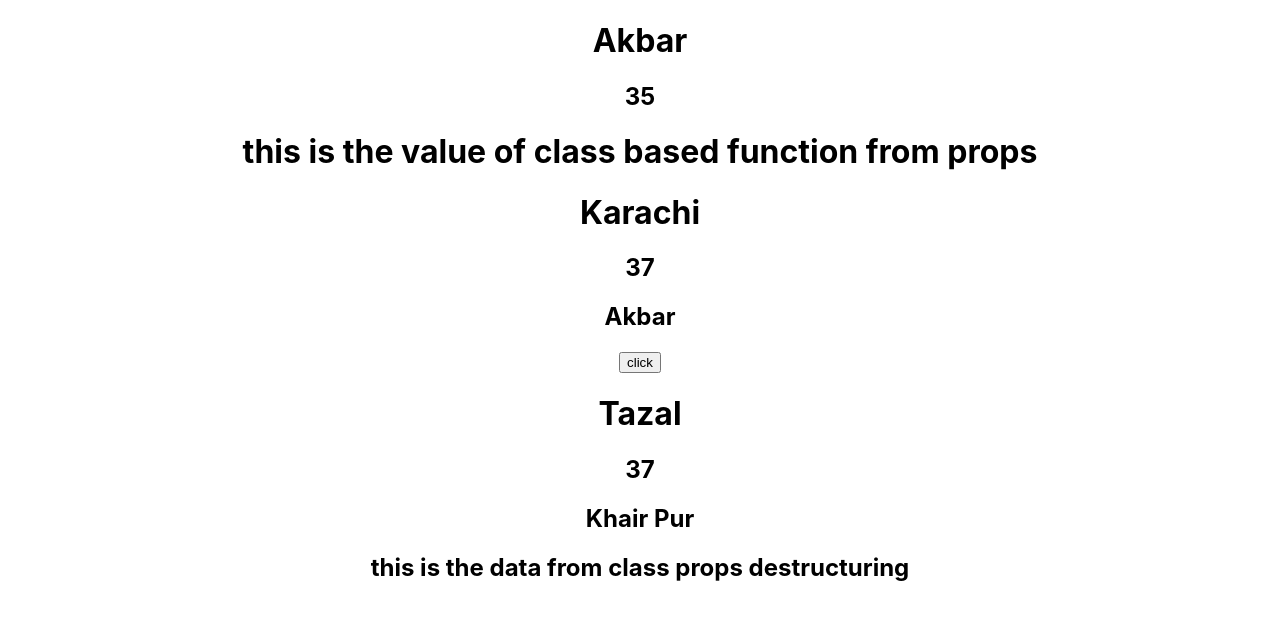
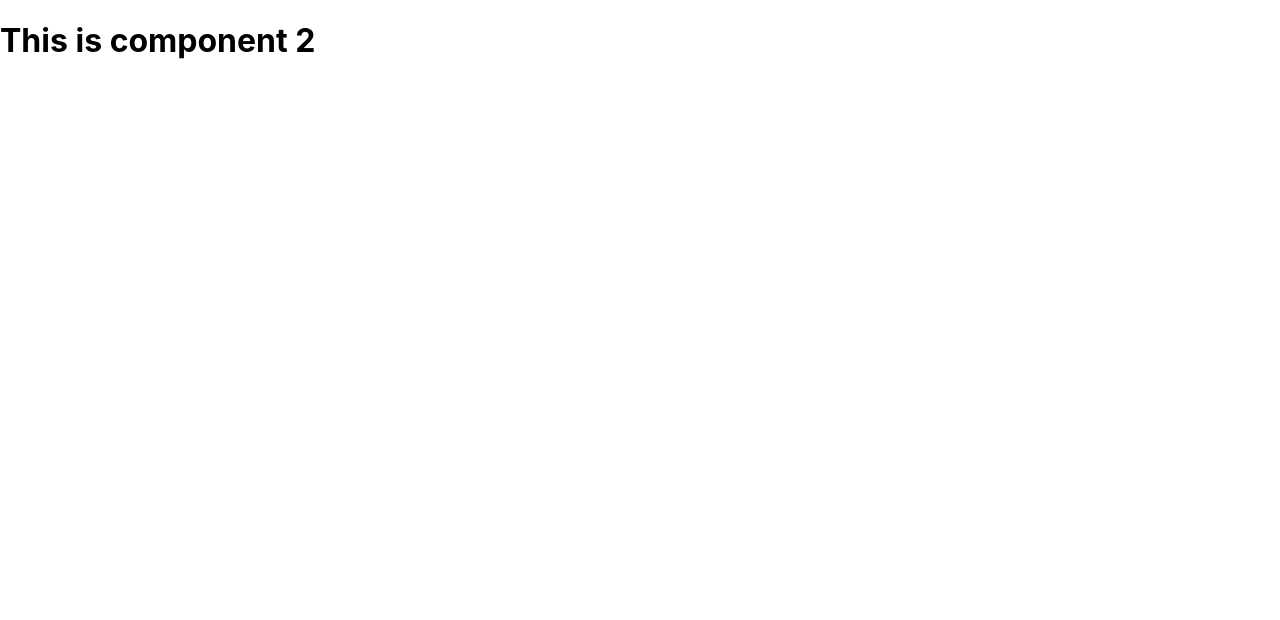
Before and after one commit to hafizakbar19/gen-prac-2, a React (Create React App) app: page / in a window 1280 px wide. Shown: the top 620 px of the page. Built offline with nearby package versions, Linux system fonts and the light colour scheme.

Commit message:
conditional rendering in react

```diff
--- a/src/App.js
+++ b/src/App.js
@@ -4,16 +4,24 @@ import {Data} from './Data';
 import ClassComp from './ClassComp';
 import StateDemo from './StateDemo';
 import DestructuringClassComp from './DestructuringClassComp';
+import Component1 from './components/Component1';
+import Component2 from './components/Component2';
 
 function App() {
-  return (
-    <div className="App">
-      <Data name='Akbar' age='35' />
-      <ClassComp value='this is the value of class based function from props'/>
-      <StateDemo value = "this is from state and props"/>
-      <DestructuringClassComp value="this is the data from class props destructuring" />
-    </div>
-  );
+  const name = "Akb";
+  if(name === "Akbar"){
+    return <Component1 />;
+  }else{
+    return <Component2 />;
+  }
+  // return (
+  //   <div className="App">
+  //     <Data name='Akbar' age='35' />
+  //     <ClassComp value='this is the value of class based function from props'/>
+  //     <StateDemo value = "this is from state and props"/>
+  //     <DestructuringClassComp value="this is the data from class props destructuring" />
+  //   </div>
+  // );
 }
 
 export default App;
--- /dev/null
+++ b/src/components/Component1.js
@@ -0,0 +1,9 @@
+import React from 'react'
+
+function Component1() {
+  return (
+    <h1>This is Component 1</h1>
+  )
+}
+
+export default Component1
--- /dev/null
+++ b/src/components/Component2.js
@@ -0,0 +1,9 @@
+import React from 'react'
+
+function Component2() {
+  return (
+    <h1>This is component 2 </h1>
+  )
+}
+
+export default Component2
```
